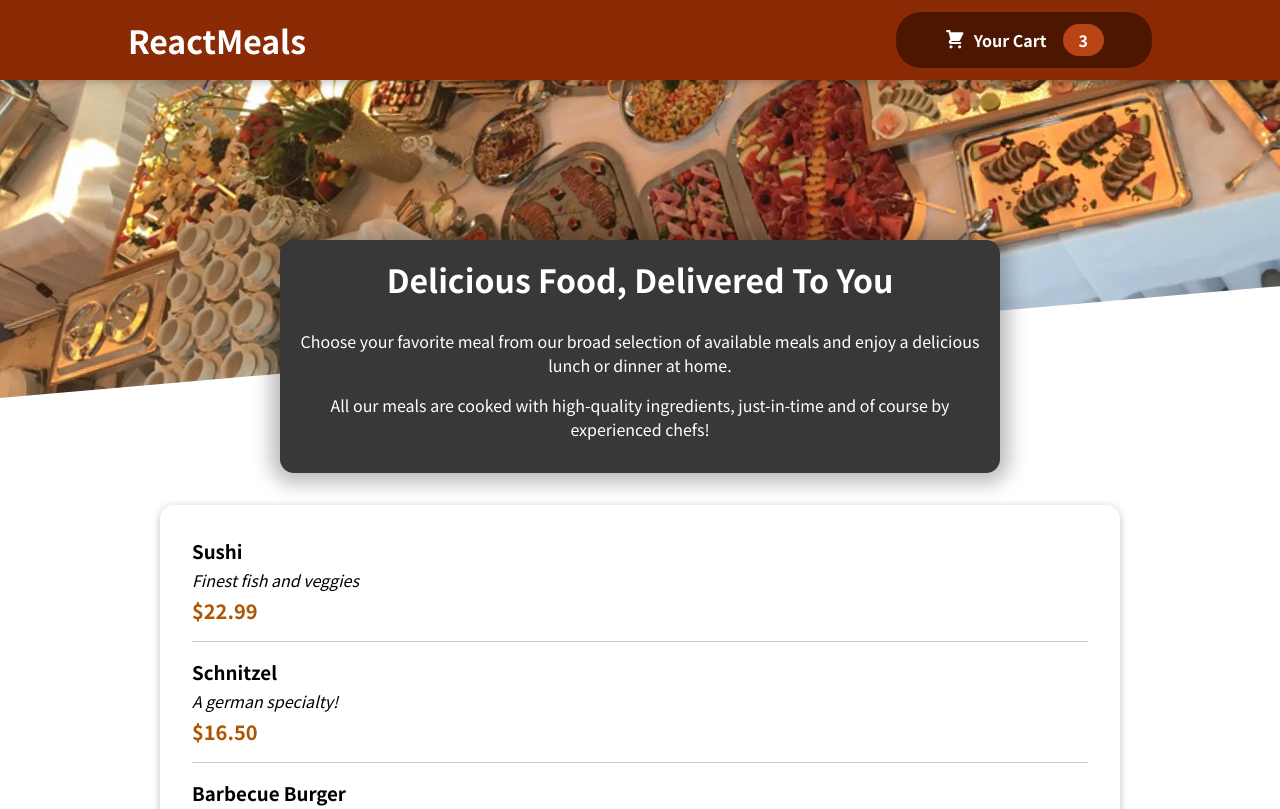
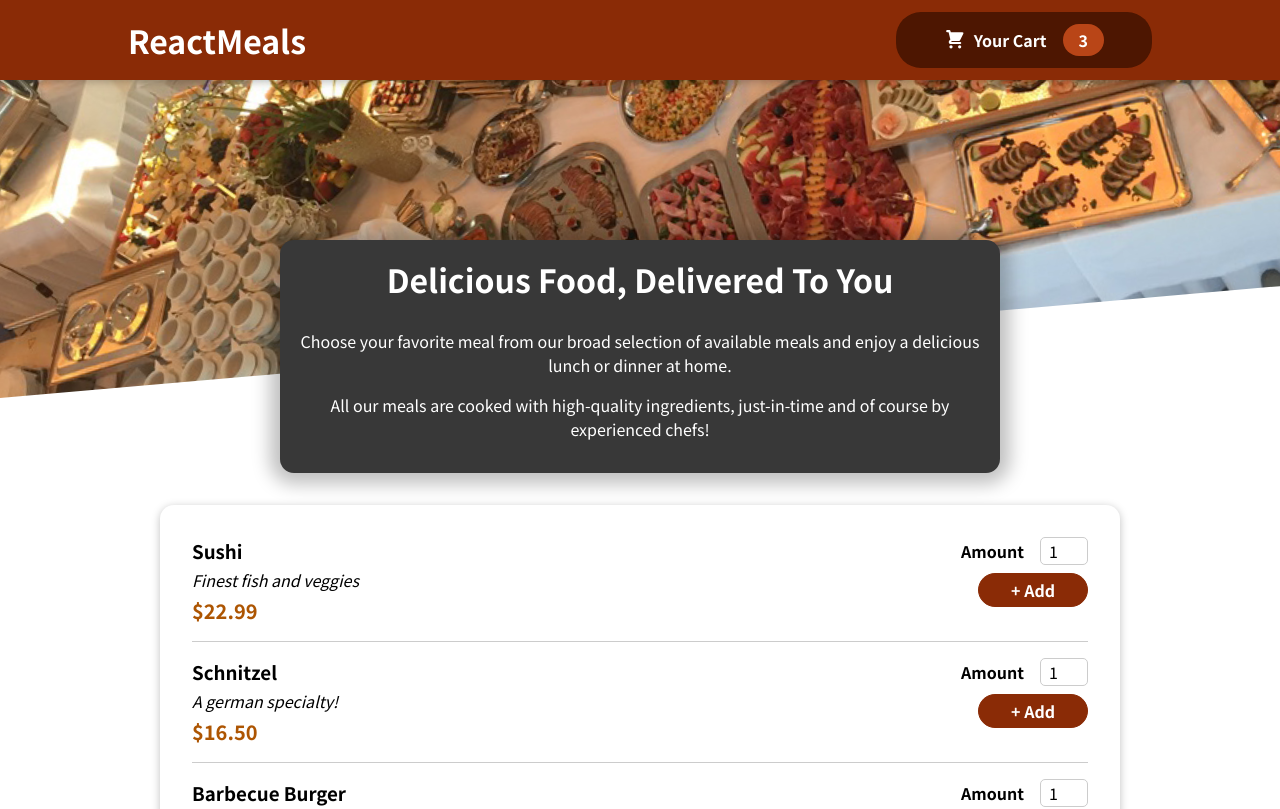
Before and after one commit to huijunam/UDEMY_react_lecture, a React (Create React App) app in the folder food_order_app/: page / in a window 1280 px wide. Shown: the top 809 px of the page. Built offline with nearby package versions, Linux system fonts and the light colour scheme.

Commit message:
✨feat: 새로운 기능 추가 - add MealItemForm, Input component

```diff
--- a/food_order_app/src/components/Meals/MealItem/MealItem.js
+++ b/food_order_app/src/components/Meals/MealItem/MealItem.js
@@ -1,4 +1,5 @@
 import classes from "./MealItem.module.css";
+import MealItemForm from "./MealItemForm";
 
 const MealItem = (props) => {
   const price = `$${props.price.toFixed(2)}`;
@@ -11,7 +12,7 @@
         <div className={classes.price}>{price}</div>
       </div>
       <div>
-
+        <MealItemForm/>
       </div>
     </li>
   );
--- /dev/null
+++ b/food_order_app/src/components/Meals/MealItem/MealItemForm.js
@@ -0,0 +1,20 @@
+import classes from "./MealItemForm.module.css";
+import Input from "../../UI/Input";
+
+const MealItemForm = (props) => {
+  return (
+    <form className={classes.form}>
+      <Input label="Amount" input={{
+        id: 'amount',
+        type: 'number',
+        min: '1',
+        max: '5',
+        step: '1',
+        defaultValue: '1',
+      }}/>
+      <button>+ Add</button>
+    </form>
+  );
+};
+
+export default MealItemForm;
--- /dev/null
+++ b/food_order_app/src/components/Meals/MealItem/MealItemForm.module.css
@@ -0,0 +1,20 @@
+.form {
+  text-align: right;
+}
+
+.form button {
+  font: inherit;
+  cursor: pointer;
+  background-color: #8a2b06;
+  border: 1px solid #8a2b06;
+  color: white;
+  padding: 0.25rem 2rem;
+  border-radius: 20px;
+  font-weight: bold;
+}
+
+.form button:hover,
+.form button:active {
+  background-color: #641e03;
+  border-color: #641e03;
+}
--- /dev/null
+++ b/food_order_app/src/components/UI/Input.js
@@ -0,0 +1,12 @@
+import classes from './Input.module.css';
+
+const Input = (props) =>{
+    return (
+        <div className={classes.input}>
+            <label htmlFor={props.input.id}>{props.label}</label>
+            <input {...props.input}/>
+        </div>
+    )
+};
+
+export default Input;
--- /dev/null
+++ b/food_order_app/src/components/UI/Input.module.css
@@ -0,0 +1,18 @@
+.input {
+  display: flex;
+  align-items: center;
+  margin-bottom: 0.5rem;
+}
+
+.input label {
+  font-weight: bold;
+  margin-right: 1rem;
+}
+
+.input input {
+  width: 3rem;
+  border-radius: 5px;
+  border: 1px solid #ccc;
+  font: inherit;
+  padding-left: 0.5rem;
+}
```
